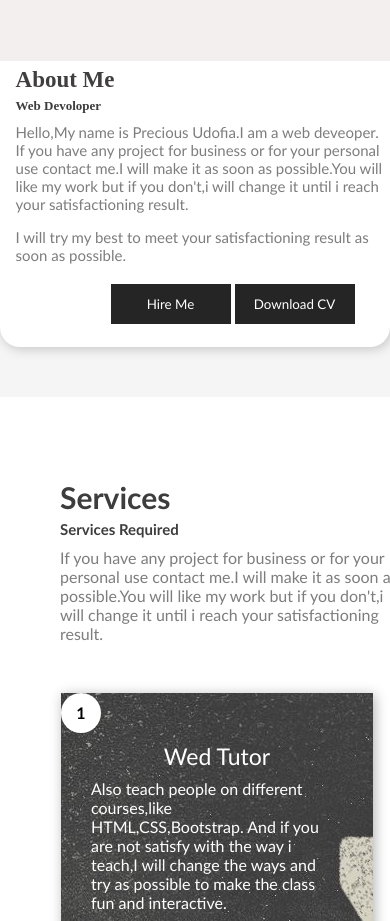
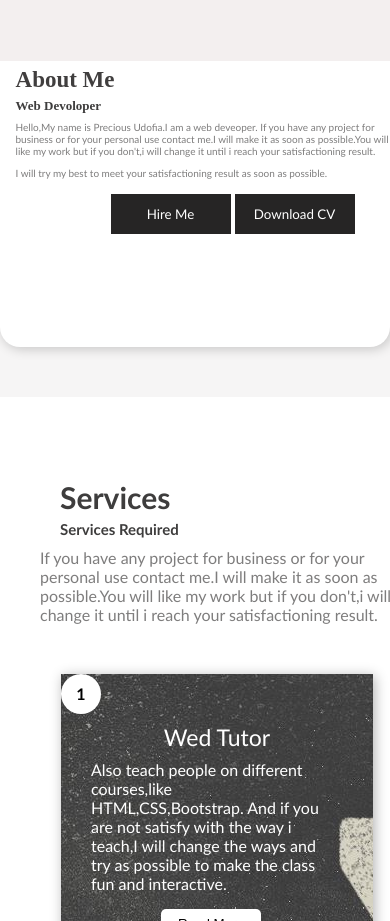
Before and after one commit to precawise/portfolio, a plain HTML site: page index.html in a window 390 px wide. Shown: the part 980-1901 px from the top of the page. Drawn offline with Linux system fonts and the light colour scheme.

Commit message:
committed

```diff
--- a/portfolio.css
+++ b/portfolio.css
@@ -440,7 +440,7 @@ body{
 
 .centered p:nth-child(3){
     letter-spacing:0px;
-    font-size:20px;
+    font-size:15px;
 }
 .centered button{
     justify-content:space-between;
@@ -467,7 +467,7 @@ body{
 .about-text p:nth-child(3),
 .about-text p:nth-child(4){
    margin-left:-95px;
-   font-size:15px;
+   font-size:10px;
 }
 .about-text button{
     margin-top:5px;
@@ -485,7 +485,7 @@ body{
 
 }
 .services-text p:nth-child(3){
-    margin-left:-70%;
+    margin-left:-80%;
 
 }
 .services-text{
```
